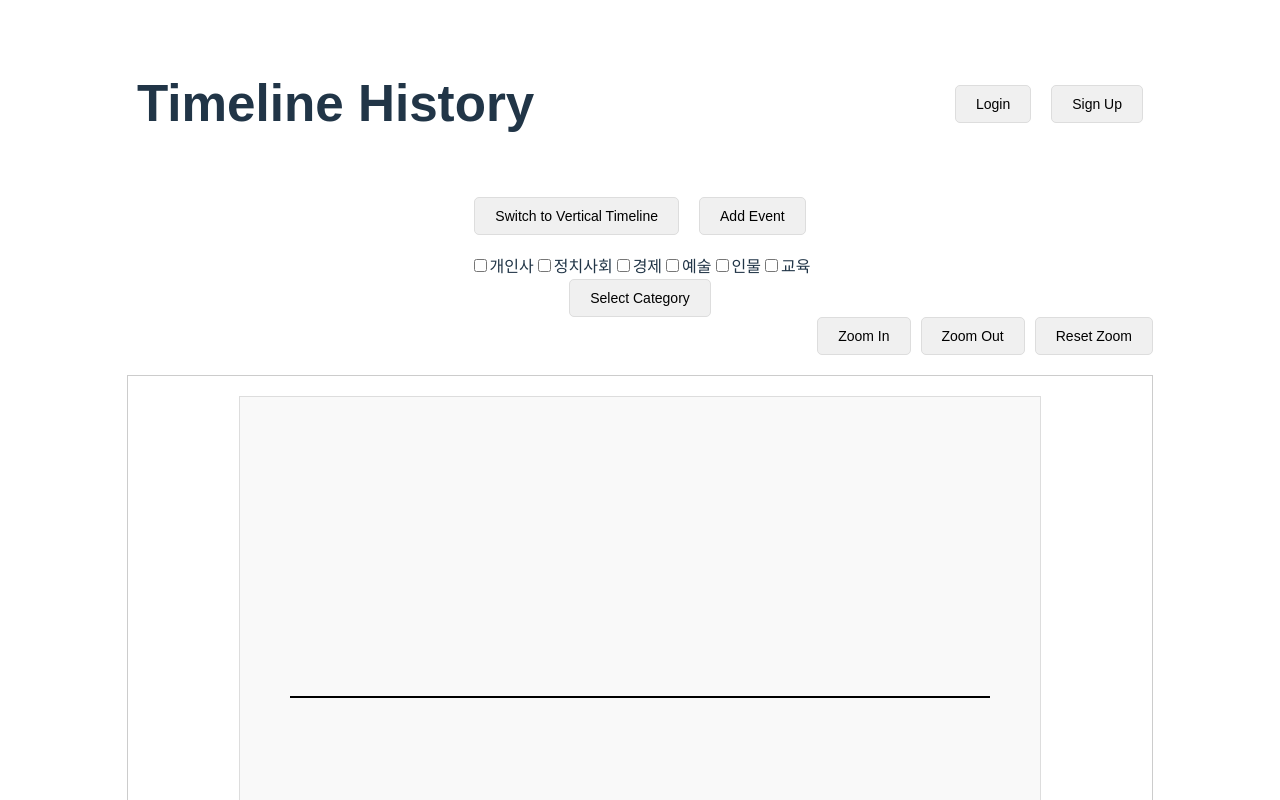
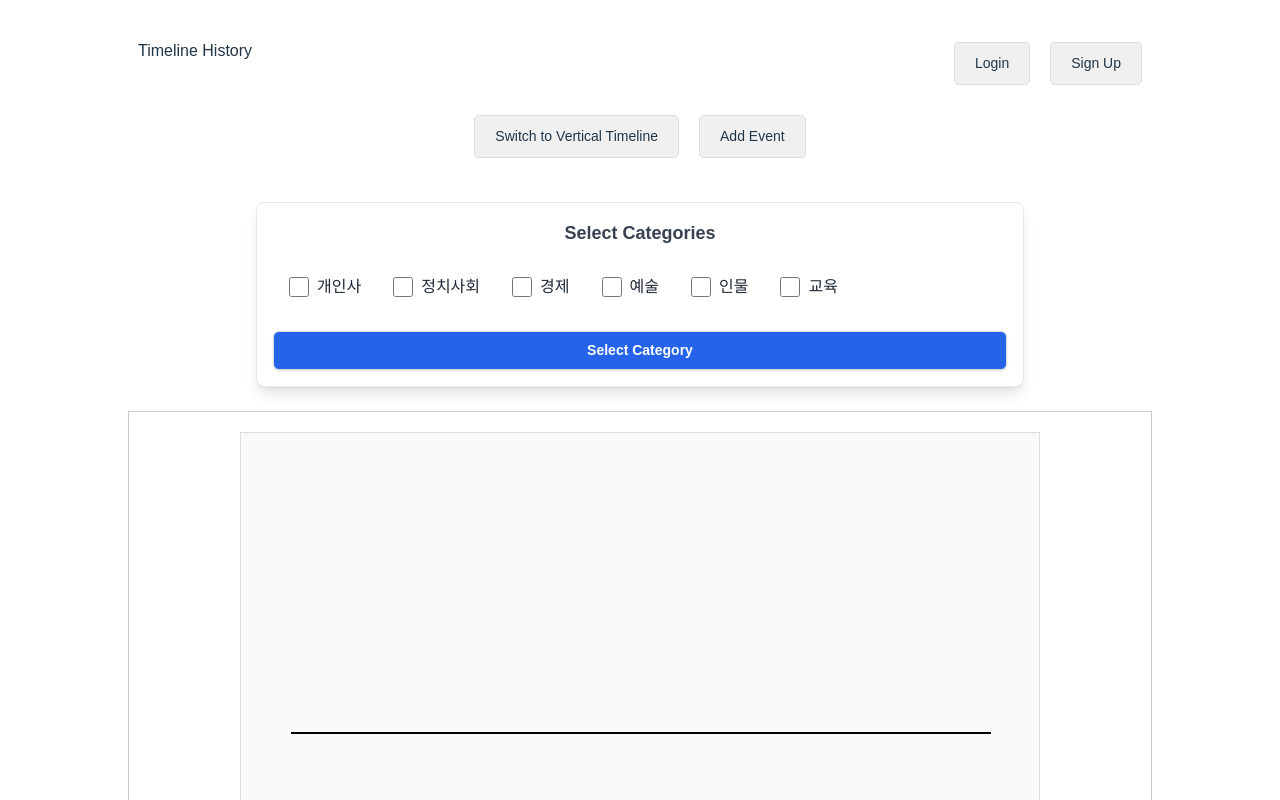
Before and after one commit to racuca/timelineapp, a React (Vite) app in the folder reactproject1/: page / in a window 1280 px wide. Shown: the top 800 px of the page. Built offline with nearby package versions, Linux system fonts and the light colour scheme; no server answers.

Commit message:
UI windicss 적용 category ui 가로로 적용

```diff
--- a/reactproject1/package.json
+++ b/reactproject1/package.json
@@ -18,7 +18,9 @@
     "react-datepicker": "^7.6.0",
     "react-dom": "^18.3.1",
     "react-modal": "^3.16.3",
-    "react-router-dom": "^7.1.5"
+    "react-router-dom": "^7.1.5",
+    "vite-plugin-windicss": "^1.9.4",
+    "windicss": "^3.5.6"
   },
   "devDependencies": {
     "@eslint/js": "^9.17.0",
--- a/reactproject1/src/components/Timeline.jsx
+++ b/reactproject1/src/components/Timeline.jsx
@@ -27,7 +27,7 @@ const Timeline = ({ svgRef, containerRef, zoomBehaviorRef, events, isVertical })
     // 이벤트 개수 기반 내부 SVG 크기 계산
     const eventCount = events.length;
     const innerWidth = Math.max(baseWidth, eventCount * baseEventSpacing + 100);
-    const innerHeight = isVertical ? innerWidth : 540;
+    const innerHeight = isVertical ? innerWidth : 550;
 
     const [selectedCategory, setSelectedCategory] = useState([]);
     const categories = ["개인사", "정치사회", "경제", "예술", "인물", "교육"];
@@ -50,9 +50,9 @@ const Timeline = ({ svgRef, containerRef, zoomBehaviorRef, events, isVertical })
     useEffect(() => {
         const svg = d3.select(svgRef.current);
         const size = Math.max(baseWidth, events.length * baseEventSpacing + 100); // 타임라인 너비 계산
-        const width = size;
+        const width = size;  // main line width
         const height = isVertical ? size : 600;
-        console.log("size width height ", size, width, height);
+        console.log("size width height ", width, height, innerWidth, innerHeight);
 
         svg.attr("width", innerWidth) // 부모 div에 맞춤
             .attr("height", innerHeight)
@@ -170,27 +170,38 @@ const Timeline = ({ svgRef, containerRef, zoomBehaviorRef, events, isVertical })
 
     return (
         <div>
-            <div className="flex flex-col items-center space-y-4">
-                <div className="border p-2 w-56 bg-white shadow-md">
+            <div className="flex flex-col items-center space-y-6 p-6">
+                <div className="w-full max-w-3xl bg-white rounded-lg shadow-lg p-4 border border-gray-200">
+                    <h2 className="text-lg font-semibold text-gray-700 mb-3 text-center">Select Categories</h2>
+                    <div className="flex space-x-4 overflow-x-auto p-2">
                         {categories.map((category, index) => (
-                        <label key={index} className="flex items-center space-x-2">
+                            <label
+                                key={index}
+                                className="flex items-center space-x-2 p-2 rounded-md hover:bg-gray-100 transition"
+                            >
                                 <input
                                     type="checkbox"
                                     checked={selectedCategory.includes(index)}
                                     onChange={() => toggleSelection(index)}
+                                    className="w-5 h-5 text-blue-500 rounded border-gray-300 focus:ring focus:ring-blue-300"
                                 />
-                            <span>{category}</span>
+                                <span className="text-gray-800">{category}</span>
                             </label>
                         ))}
                     </div>
-                <button onClick={selectCategory}>Select Category</button>
+                    <button
+                        onClick={selectCategory}
+                        className="mt-4 w-full bg-blue-600 hover:bg-blue-700 text-white font-semibold py-2 rounded-md shadow transition"
+                    >
+                        Select Category
+                    </button>
                 </div>
-            <div className="button-right-container">
-
+            </div>
+            {/*<div className="button-right-container">
                 <button onClick={handleZoomIn}>Zoom In</button>
                 <button onClick={handleZoomOut}>Zoom Out</button>
                 <button onClick={handleZoomReset}>Reset Zoom</button>
-            </div>
+            </div>*/}
             <div style={{
                 width: `${dynamicWidth}px`, // 브라우저 80% 크기 유지
                 height: "600px", // 고정 높이 (필요시 조정)
--- a/reactproject1/src/main.jsx
+++ b/reactproject1/src/main.jsx
@@ -1,6 +1,7 @@
 import { BrowserRouter as Router } from "react-router-dom";
 import { createRoot } from 'react-dom/client'
 import './index.css'
+import "virtual:windi.css";
 import App from './App.jsx'
 
 createRoot(document.getElementById('root')).render(
--- a/reactproject1/vite.config.js
+++ b/reactproject1/vite.config.js
@@ -1,9 +1,10 @@
 import { defineConfig } from 'vite';
 import plugin from '@vitejs/plugin-react';
+import WindiCSS from "vite-plugin-windicss";
 
 // https://vitejs.dev/config/
 export default defineConfig({
-    plugins: [plugin()],
+    plugins: [plugin(), WindiCSS()],
     server: {
         port: 62684,
     }
```
Also changed, not shown: reactproject1/src/App.jsx (line endings or trailing spaces), 2 other files (tests, documents, lock files or other folders). Lines whose indentation alone changed are shown as unchanged.
